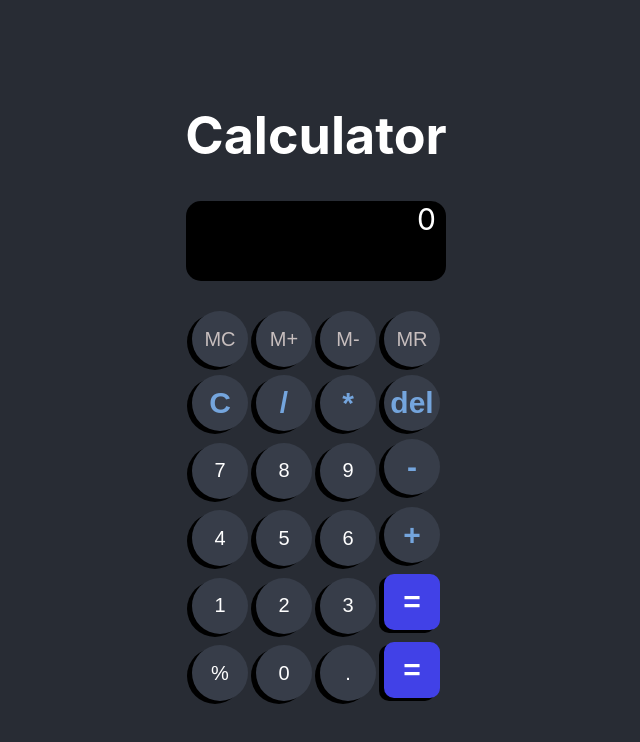
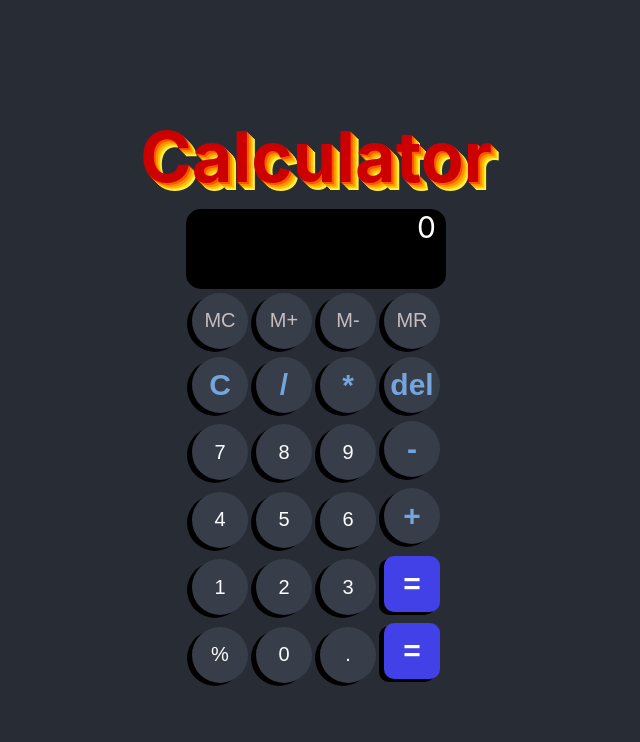
Before and after one commit to vitalyvitmens/calculator, a React (Create React App) app in the folder my-app/: page / in a window 1280 px wide. Shown: the top 742 px of the page, without its empty margins (324-964 px from the left). Built offline with nearby package versions, Linux system fonts and the light colour scheme.

Commit message:
add branch develop

```diff
--- a/my-app/src/components/CalcComponent.jsx
+++ b/my-app/src/components/CalcComponent.jsx
@@ -23,6 +23,7 @@ export const CalcComponent = (props) => {
 
 			if (!ops.includes(value)) {
 				setResult(eval(calc + value).toString())
+				console.log('if (!greenColorDisplay)')
 				greenColorDisplay = false
 			}
 		} else {
@@ -31,6 +32,7 @@ export const CalcComponent = (props) => {
 				setResult(eval(calc + value).toString())
 				setResult(value)
 				setCalc(value)
+				console.log('if (greenColorDisplay)')
 				greenColorDisplay = false
 			}
 		}
@@ -64,23 +66,19 @@ export const CalcComponent = (props) => {
 		greenColorDisplay = false
 	}
 
-	const initializesArr = [
+	const buttonArr = [
 		{ id: 'mc', value: 'MC', type: styles.initialize },
 		{ id: 'mMult', value: 'M+', type: styles.initialize },
 		{ id: 'mDiv', value: 'M-', type: styles.initialize },
 		{ id: 'mr', value: 'MR', type: styles.initialize },
-	]
 
-	const operatorsArr = [
 		{ id: 'reset', value: 'C', type: styles.operator },
 		{ id: 'div', value: '/', type: styles.operator },
 		{ id: 'mult', value: '*', type: styles.operator },
 		{ id: 'pop', value: 'del', type: styles.operator },
 		{ id: 'min', value: '-', type: styles.operator },
 		{ id: 'add', value: '+', type: styles.operator },
-	]
 
-	const numbersArr = [
 		{ id: 'seven', value: '7', type: styles.number },
 		{ id: 'eight', value: '8', type: styles.number },
 		{ id: 'nine', value: '9', type: styles.number },
@@ -93,86 +91,79 @@ export const CalcComponent = (props) => {
 		{ id: 'percent', value: '%', type: styles.number },
 		{ id: 'zero', value: '0', type: styles.number },
 		{ id: 'comma', value: '.', type: styles.number },
+
+		{ id: 'equal', value: '=', type: styles.equal },
 	]
-
-	const equalArr = [{ id: 'equal', value: '=', type: styles.equal }]
 
 	return (
 		<>
-			<h1>Calculator</h1>
+			<h2>Calculator</h2>
 			<div className={greenColorDisplay ? styles.displayEqual : styles.display}>
-				{/* <div className={calc ? styles.displayEqual : styles.display}> */}
 				{result ? <span>({result}) </span> : ''}
 				{calc || '0'}
 			</div>
-			<ul>
-				<li>
-					{initializesArr.map(({ id, value, type }) => (
+			<div>
+				<div>
+					{buttonArr.slice(0, 4).map(({ id, value, type }) => (
 						<button key={id} className={type}>
 							{value}
 						</button>
 					))}
-				</li>
-				<li>
-					<button className={operatorsArr[0].type} onClick={reset}>
+				</div>
+				<div>
+					<button className={buttonArr[4].type} onClick={reset}>
 						C
 					</button>
-					{operatorsArr.slice(1, 3).map(({ id, value, type }) => (
+					{buttonArr.slice(5, 7).map(({ id, value, type }) => (
 						<button key={id} className={type} onClick={() => updateCalc(value)}>
 							{value}
 						</button>
 					))}
-					<button className={operatorsArr[3].type} onClick={deleteLast}>
+					<button className={buttonArr[7].type} onClick={deleteLast}>
 						del
 					</button>
-				</li>
-				<li>
-					{numbersArr.slice(0, 3).map(({ id, value, type }) => (
+				</div>
+				<div>
+					{buttonArr.slice(10, 13).map(({ id, value, type }) => (
 						<button key={id} className={type} onClick={() => updateCalc(value)}>
 							{value}
 						</button>
 					))}
-					<button
-						className={operatorsArr[4].type}
-						onClick={() => updateCalc('-')}
-					>
+					<button className={buttonArr[8].type} onClick={() => updateCalc('-')}>
 						-
 					</button>
-				</li>
-				<li>
-					{numbersArr.slice(3, 6).map(({ id, value, type }) => (
+				</div>
+				<div>
+					{buttonArr.slice(13, 16).map(({ id, value, type }) => (
 						<button key={id} className={type} onClick={() => updateCalc(value)}>
 							{value}
 						</button>
 					))}
-					<button
-						className={operatorsArr[5].type}
-						onClick={() => updateCalc('+')}
-					>
+					<button className={buttonArr[9].type} onClick={() => updateCalc('+')}>
 						+
 					</button>
-				</li>
-				<li>
-					{numbersArr.slice(6, 9).map(({ id, value, type }) => (
+				</div>
+				<div>
+					{buttonArr.slice(16, 19).map(({ id, value, type }) => (
 						<button key={id} className={type} onClick={() => updateCalc(value)}>
 							{value}
 						</button>
 					))}
-					<button className={equalArr[0].type} onClick={calculate}>
+					<button className={buttonArr[22].type} onClick={calculate}>
 						=
 					</button>
-				</li>
-				<li>
-					{numbersArr.slice(9, 12).map(({ id, value, type }) => (
+				</div>
+				<div>
+					{buttonArr.slice(19, 22).map(({ id, value, type }) => (
 						<button key={id} className={type} onClick={() => updateCalc(value)}>
 							{value}
 						</button>
 					))}
-					<button className={equalArr[0].type} onClick={calculate}>
+					<button className={buttonArr[22].type} onClick={calculate}>
 						=
 					</button>
-				</li>
-			</ul>
+				</div>
+			</div>
 		</>
 	)
 }
--- a/my-app/src/components/CalcComponent.module.css
+++ b/my-app/src/components/CalcComponent.module.css
@@ -125,17 +125,28 @@
 	box-shadow: -2px 1px rgb(20, 20, 20);
 }
 
-li {
-	list-style-type: none;
-	text-align: left;
-}
-
-ul {
-	margin-left: 0;
-	padding-left: 0;
-}
-
 span {
 	color: rgb(167, 163, 163);
 	font-size: 18px;
 }
+
+h2 {
+  margin-top: 0;
+  margin-bottom: 10px;
+	font-size: 70px;
+	font-weight: bold;
+	text-shadow: 1px 1px 0 hsl(20, 100%, 50%), 2px 2px 0 hsl(20, 100%, 50%),
+		3px 3px 0 hsl(35, 100%, 50%), 4px 4px 0 hsl(35, 100%, 50%),
+		5px 5px 0 hsl(45, 100%, 50%), 6px 6px 0 hsl(45, 100%, 55%),
+		7px 7px 0 hsl(55, 100%, 60%), 8px 8px 0 hsl(55, 100%, 65%);
+	color: hsl(0, 100%, 40%);
+	transition: all 1s;
+}
+
+h2:hover {
+	text-shadow: 1px -1px 0 hsl(290, 100%, 40%), 2px -2px 0 hsl(290, 100%, 40%),
+		3px -3px 0 hsl(280, 100%, 60%), 4px -4px 0 hsl(280, 100%, 60%),
+		5px -5px 0 hsl(270, 100%, 75%), 6px -6px 0 hsl(270, 100%, 80%),
+		7px -7px 0 hsl(260, 100%, 85%), 8px -8px 0 hsl(260, 100%, 90%);
+	color: hsl(300, 100%, 30%);
+}
```
